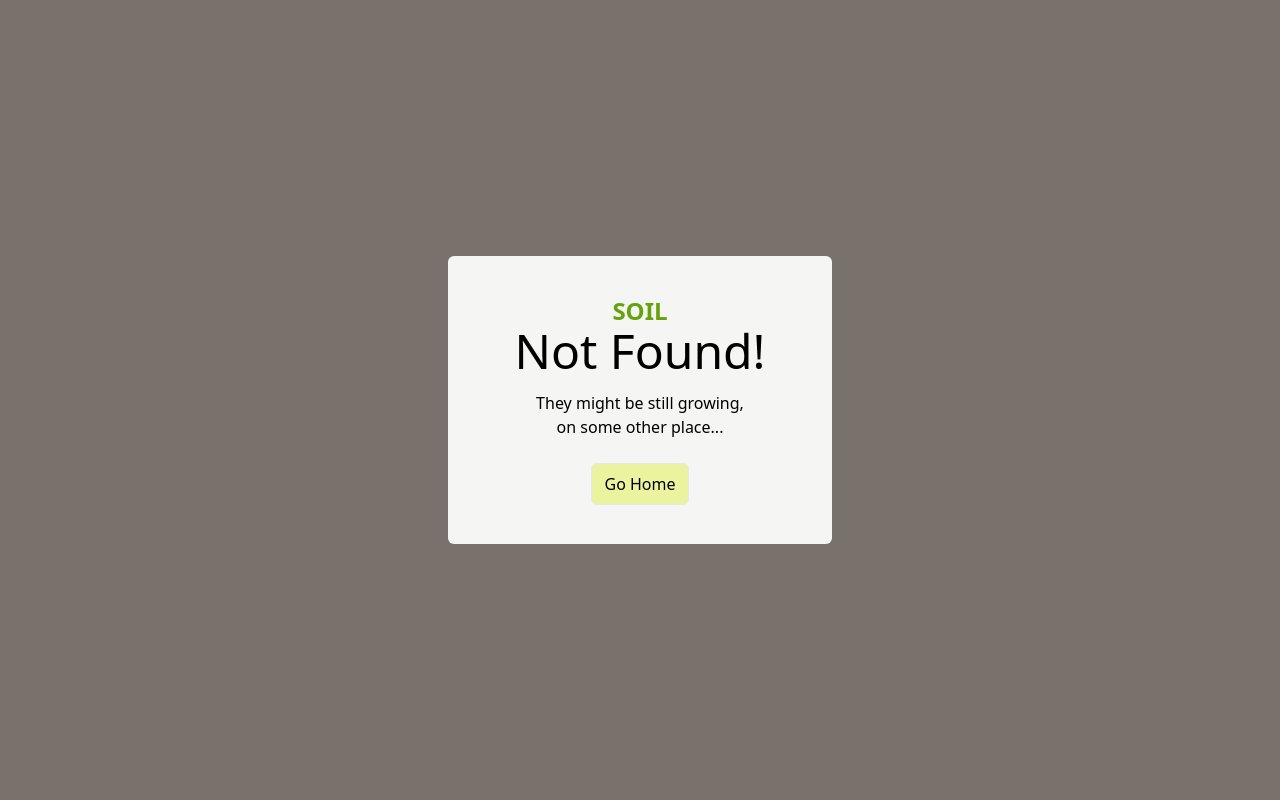
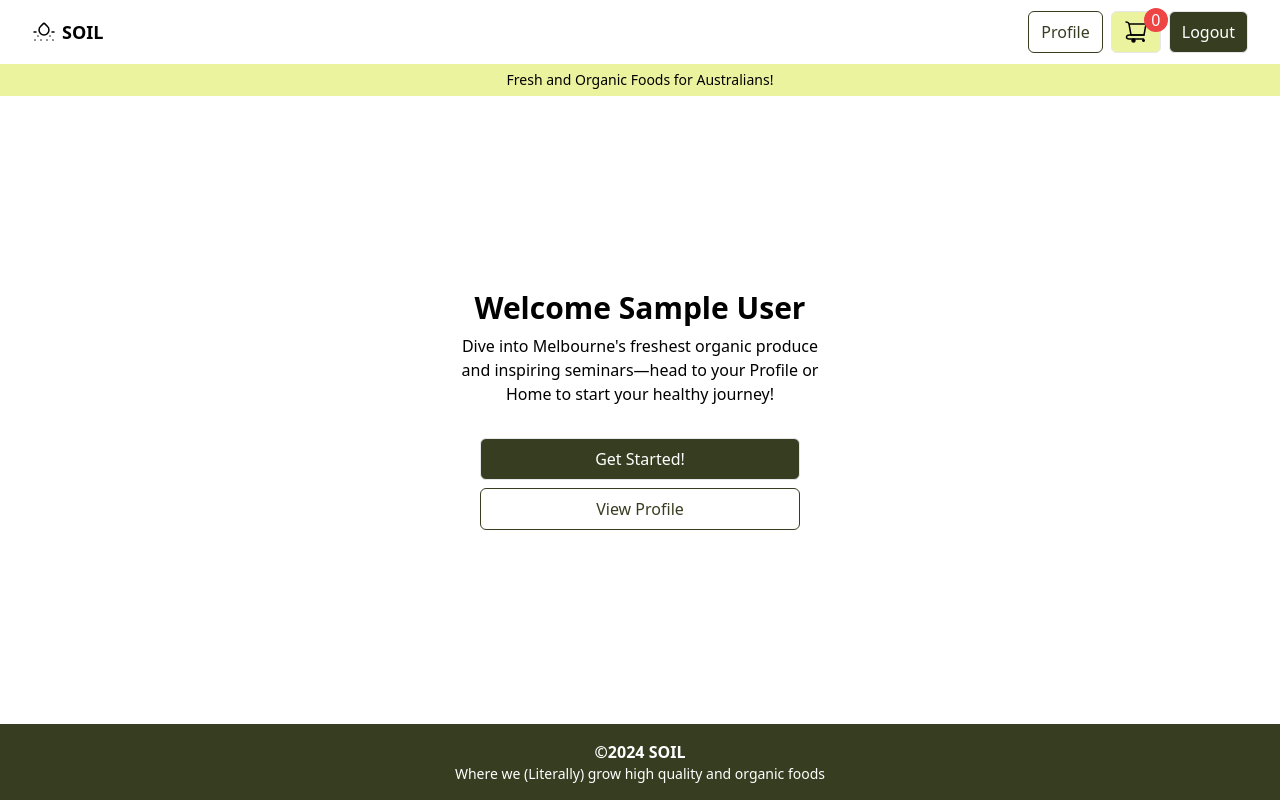
Before and after one commit to vinleeit/SOIL, a React (Vite) app in the folder application/: page /welcome in a window 1280 px wide. Before the commit this address had no page. Built offline with nearby package versions, Linux system fonts and the light colour scheme; sample sign-in values are in the browser's storage.

Commit message:
feat(welcome): add welcome page

```diff
--- a/application/src/main.tsx
+++ b/application/src/main.tsx
@@ -15,6 +15,7 @@ import ShoppingCart from "./routes/ShoppingCart";
 import Checkout from "./routes/Checkout";
 import Summary from "./routes/Summary";
 import ChangePassword from "./routes/auth/ChangePassword";
+import Welcome from "./routes/Welcome";
 
 const router = createBrowserRouter([
   {
@@ -27,9 +28,15 @@ const router = createBrowserRouter([
         element: <Dashboard />,
       },
       {
+        path: "/welcome",
+        element: <PageWithAuthorization destination="/login" authorized>
+          <Welcome />
+        </PageWithAuthorization>
+      },
+      {
         path: "/login",
         element: (
-          <PageWithAuthorization destination="/profile">
+          <PageWithAuthorization destination="/welcome">
             <Login />
           </PageWithAuthorization>
         ),
@@ -37,7 +44,7 @@ const router = createBrowserRouter([
       {
         path: "/register",
         element: (
-          <PageWithAuthorization destination="/profile">
+          <PageWithAuthorization destination="/welcome">
             <Register />
           </PageWithAuthorization>
         ),
--- /dev/null
+++ b/application/src/routes/Welcome.tsx
@@ -0,0 +1,30 @@
+import { useNavigate } from "react-router-dom";
+import SoilButton from "../components/SoilButton";
+import { useContext } from "react";
+import { AuthContext, AuthContextValue } from "../context/AuthContext";
+
+export default function Welcome() {
+  const navigate = useNavigate();
+  const { user: currentUser } = useContext(
+    AuthContext,
+  ) as AuthContextValue;
+
+  return (
+    <section className="grow flex flex-col items-center justify-center">
+      <h1 className="text-2xl md:text-3xl font-bold mb-2 text-center">
+        Welcome {currentUser?.name}
+      </h1>
+      <p className="max-w-80 md:max-w-96 text-center">
+        Dive into Melbourne's freshest organic produce and inspiring seminars—head to your Profile or Home to start your healthy journey!
+      </p>
+      <div className="w-80 space-y-2 mt-8">
+        <SoilButton fullWidth onClick={() => navigate('/')}>
+          Get Started!
+        </SoilButton>
+        <SoilButton outlined fullWidth onClick={() => navigate('/profile')}>
+          View Profile
+        </SoilButton>
+      </div>
+    </section>
+  );
+}
```
